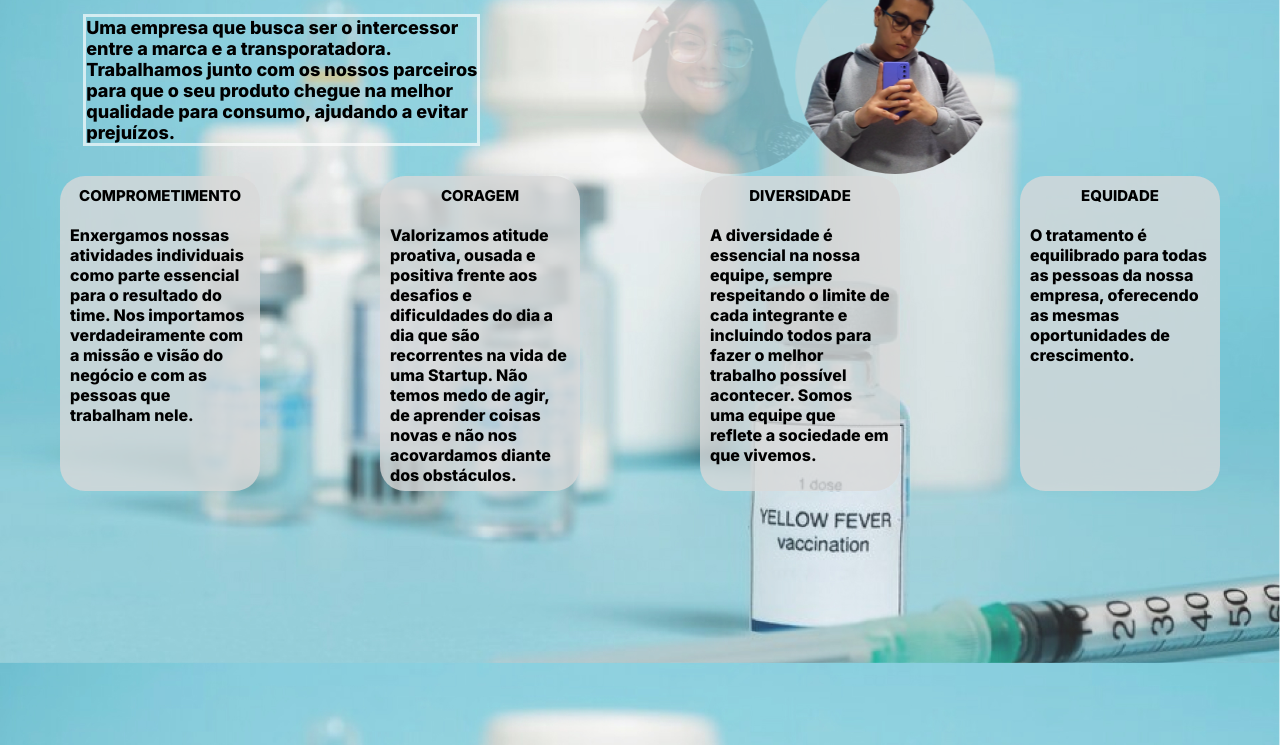
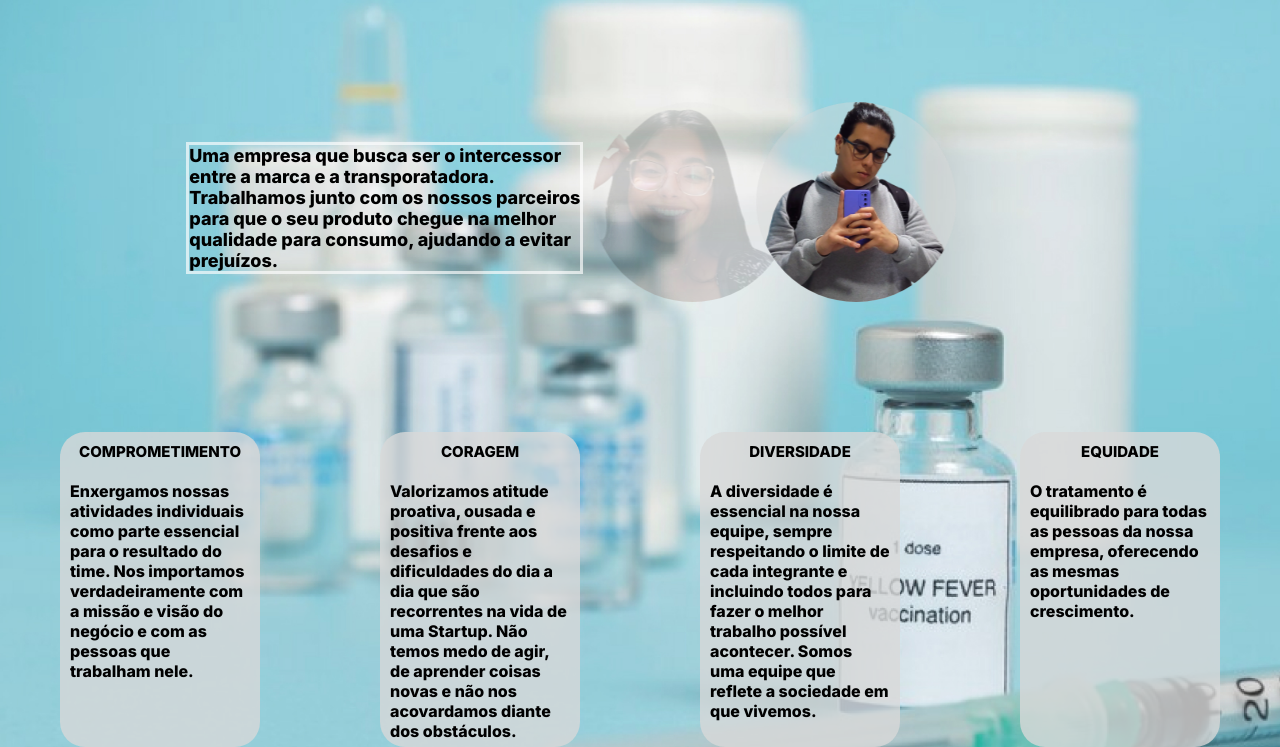
Before and after one commit to grupo-7-1CCO-FrozenTime/FrozenTime, a plain HTML site: page siteInstitucional/sobre.html in a window 1280 px wide. Shown: the part 55-802 px from the top of the page. Drawn offline with Linux system fonts and the light colour scheme.

Commit message:
Feat: Tela Sobre Nós

```diff
--- a/siteInstitucional/sobre.css
+++ b/siteInstitucional/sobre.css
@@ -39,8 +39,9 @@ body {
     color: black;
     display: flex;
     align-items: flex-start;
-    justify-content: space-around;
+    justify-content: space-evenly;
     padding: 30px;
+    margin: 10%;
 }
 
 #divQuemSomos h1 {
@@ -59,7 +60,6 @@ body {
     display: flex;
     align-items: center;
     width: 50%;
-    justify-content: center;
     height: 100px;
 }
 
```
